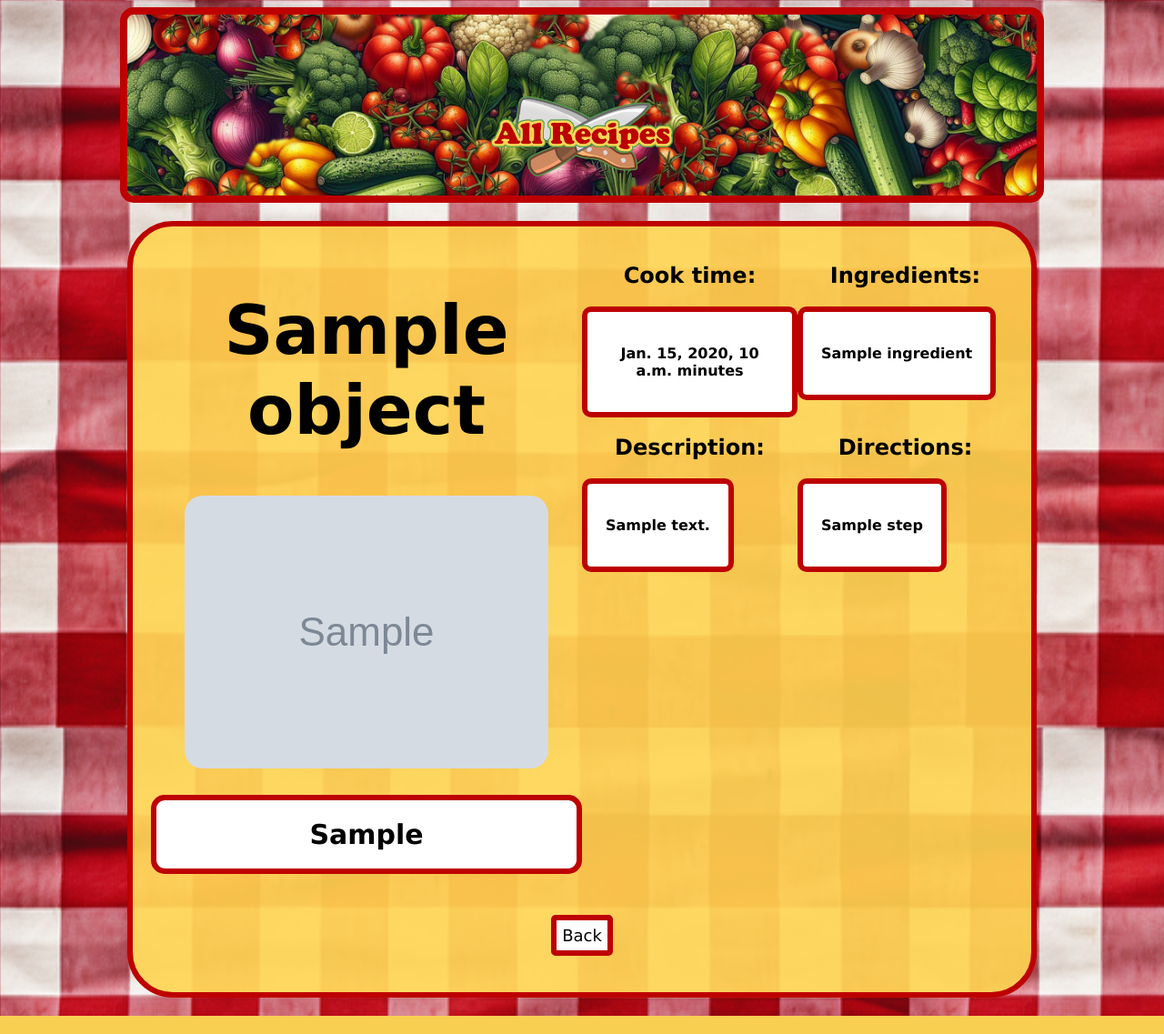
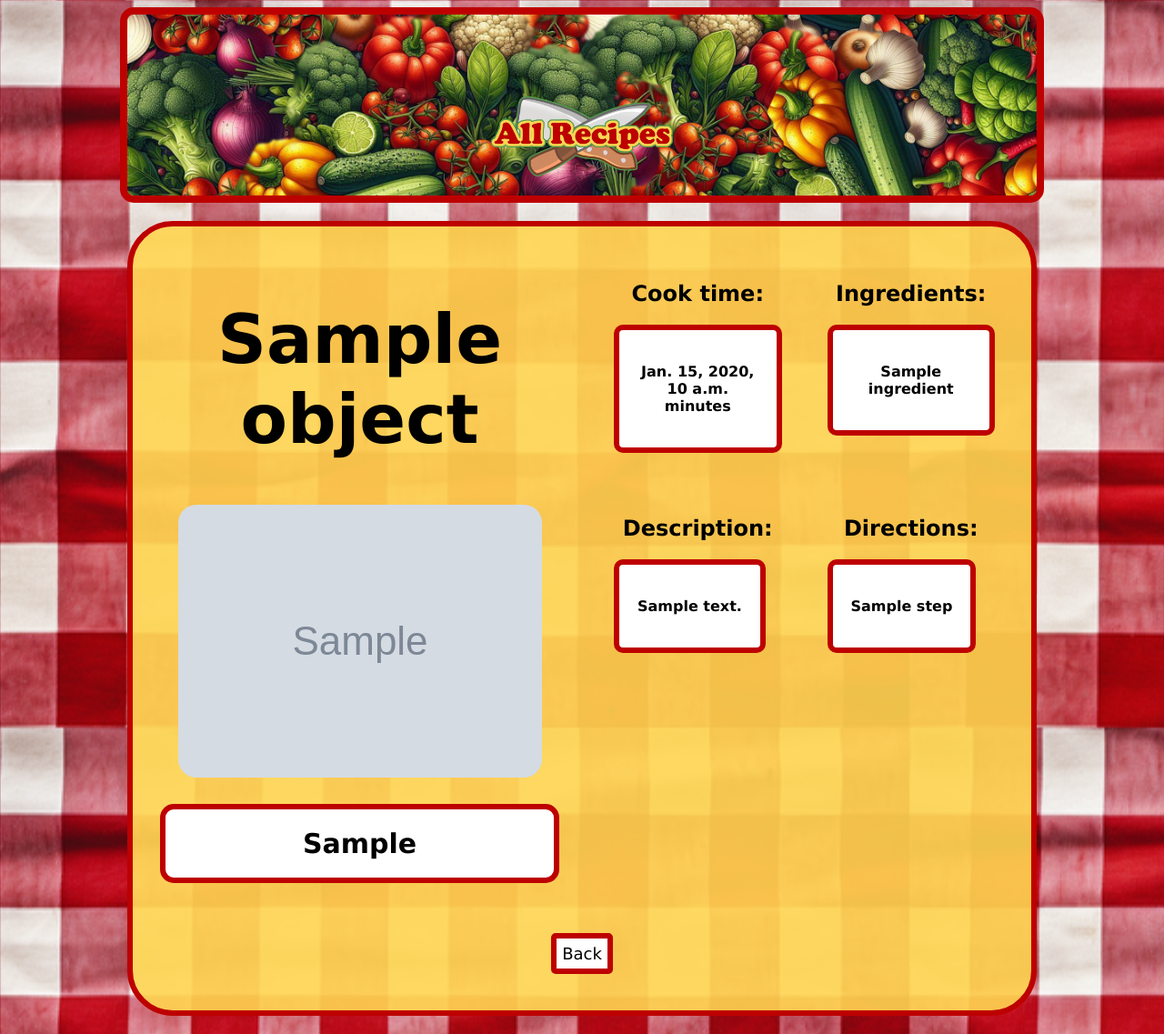
Before and after one commit to c0decel/recipe-app-live, a Django app: template recipes/templates/recipes/details.html in a window 1280 px wide. Shown: the whole page at 91% size. Run offline with Django 4.2, Linux system fonts and the light colour scheme; the template is opened without the code that fills it: most values are stand-ins (such as "Sample title", 1, 10 or a date in 2020); grey boxes marked "Sample" are stand-in pictures.

Commit message:
Add files via upload

```diff
--- a/recipes/templates/recipes/details.html
+++ b/recipes/templates/recipes/details.html
@@ -58,6 +58,11 @@
             .grid {
                 display: grid;
                 grid-template-columns: 1fr 1fr;
+                grid-gap: 30px;
+            }
+
+            .grid_item {
+                padding: 10px;
             }
 
 
```
